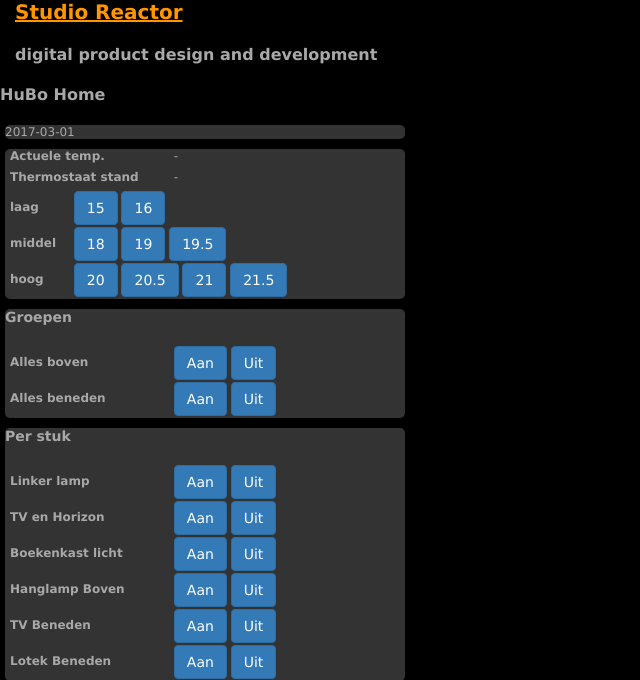
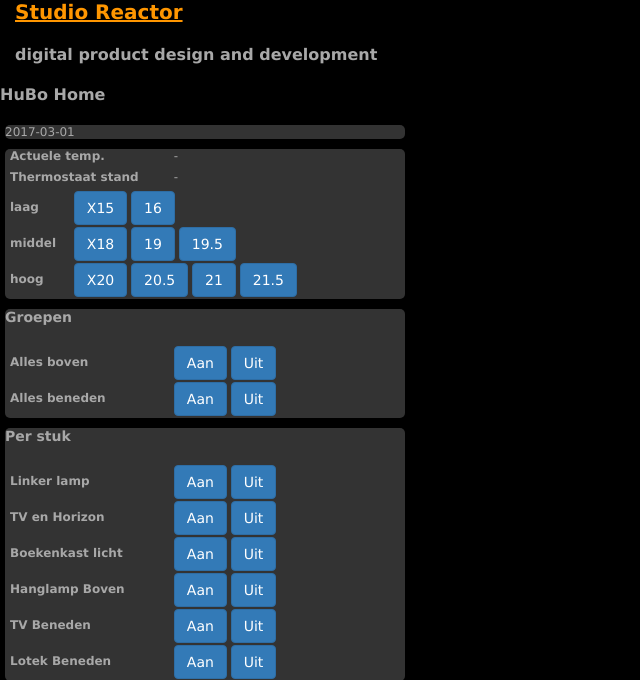
Before and after one commit to bouma/klikaanklikuit_flask, a Flask app: page / in a window 1280 px wide. Shown: the top 680 px of the page, without its empty margins (0-640 px from the left). Run offline with Flask 2, Linux system fonts and the light colour scheme; data that the repository does not hold is empty; some libraries are stand-ins or nearby versions.

Commit message:
new casing

```diff
--- a/project/app.py
+++ b/project/app.py
@@ -66,7 +66,7 @@ def set_servo(graden=None):
     url = "https://api.spark.io/v1/devices/" +device_id + "/setpos/"
 
     # eerst helemaal naar ...
-    data = {'params': '0', 'access_token': access_token}
+    data = {'params': '30', 'access_token': access_token}
     r = requests.post(url, data)
     # waarde instellen
     data = {'params': graden, 'access_token': access_token}
--- a/project/templates/index.html
+++ b/project/templates/index.html
@@ -21,19 +21,19 @@ Studio Reactor Raspberry Pi Flask
         <div>
             <label style="width:60px;">laag</label>
             <!-- button class="btn btn-primary temp" data-value="0">14</button -->
-            <button class="btn btn-primary temp" data-value="125">15</button>
+            <button class="btn btn-primary temp" data-value="165">X15</button>
             <button class="btn btn-primary temp" data-value="132">16</button>
             <!-- button class="btn btn-primary temp" data-value="135">17</button -->
         </div>
         <div>
             <label style="width:60px;">middel</label>
-            <button class="btn btn-primary temp" data-value="140">18</button>
+            <button class="btn btn-primary temp" data-value="140">X18</button>
             <button class="btn btn-primary temp" data-value="155">19</button>
             <button class="btn btn-primary temp" data-value="160">19.5</button>
         </div>
         <div>
             <label style="width:60px;">hoog</label>
-            <button class="btn btn-primary temp" data-value="165">20</button>
+            <button class="btn btn-primary temp" data-value="125">X20</button>
             <button class="btn btn-primary temp" data-value="169">20.5</button>
             <button class="btn btn-primary temp" data-value="173">21</button>
             <button class="btn btn-primary temp" data-value="180">21.5</button>
```
Also changed, not shown: 1 other file.
